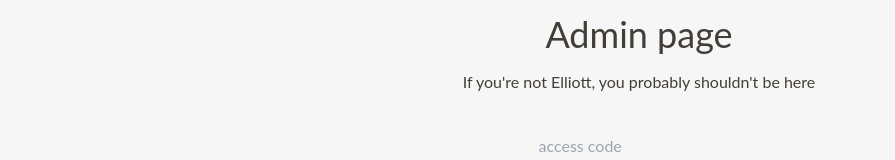
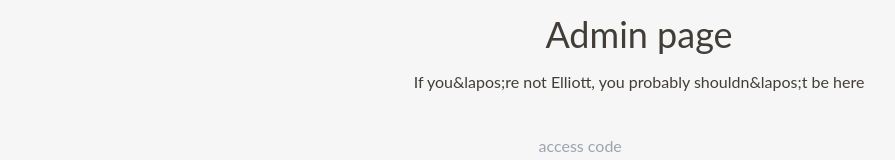
Before and after one commit to leonrode/sports-photo-app, a Next.js app: page /admin in a window 1280 px wide. Shown: the part 178-338 px from the top of the page, without its empty margins (1-896 px from the left). Built offline with nearby package versions, Linux system fonts and the light colour scheme.

Commit message:
🚑 &lapos;

```diff
--- a/components/AdminLogin.jsx
+++ b/components/AdminLogin.jsx
@@ -8,7 +8,7 @@ const AdminLogin = ({ onSuccessfulAuthorization }) => {
     <>
       <h1 className="mt-24 text-2xl md:text-4xl">Admin page</h1>
       <p className="mt-4">
-        If you're not Elliott, you probably shouldn't be here
+        If you&lapos;re not Elliott, you probably shouldn&lapos;t be here
       </p>
       <input
         ref={codeRef}
```
